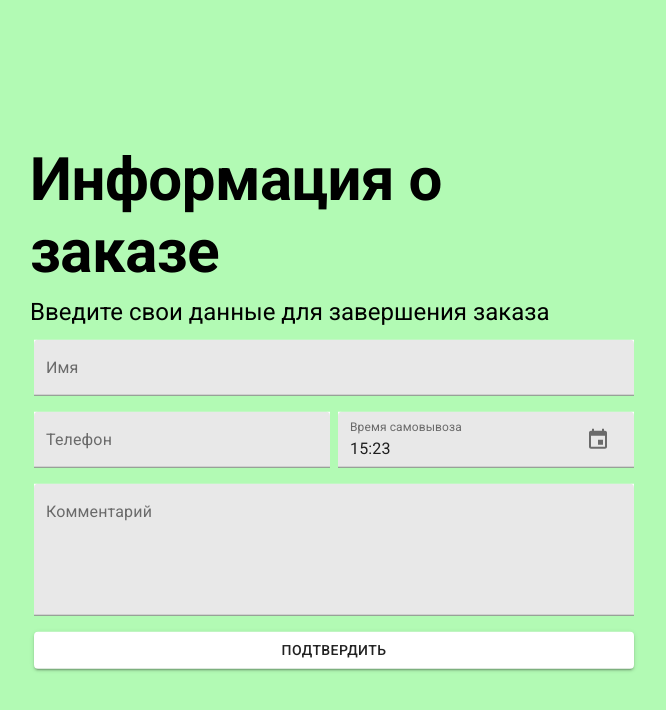
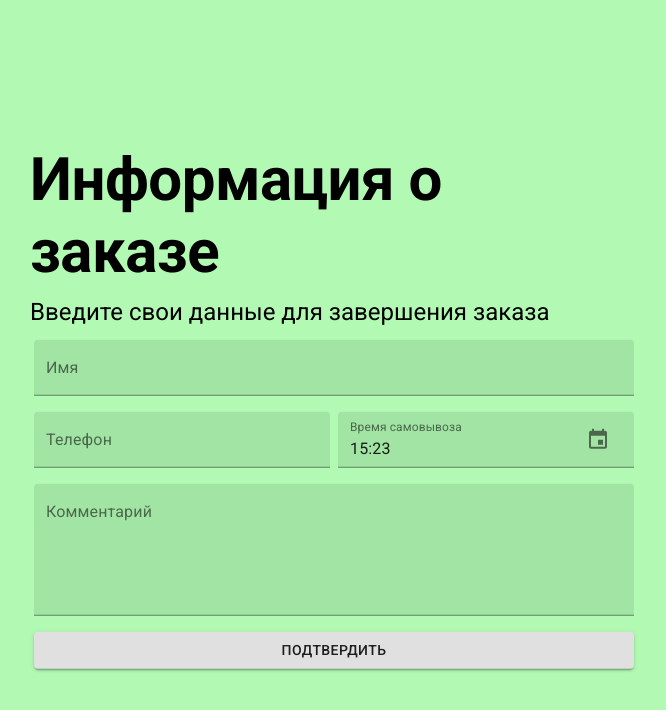
Before and after one commit to batovpasha/FoodHub, a React (Create React App) app in the folder client_foodhub/: page /order in a window 1280 px wide. Shown: the top 710 px of the page, without its empty margins (314-980 px from the left). Built offline with nearby package versions, Linux system fonts and the light colour scheme.

Commit message:
Changed bg color in textfields

```diff
--- a/client_foodhub/src/components/OrderForm/index.js
+++ b/client_foodhub/src/components/OrderForm/index.js
@@ -25,7 +25,6 @@ const useStyles = makeStyles(theme => ({
     },
     field: {
         flex: 1,
-        background: 'white',
         margin:  theme.spacing(0.5),
     }
 }));
```
